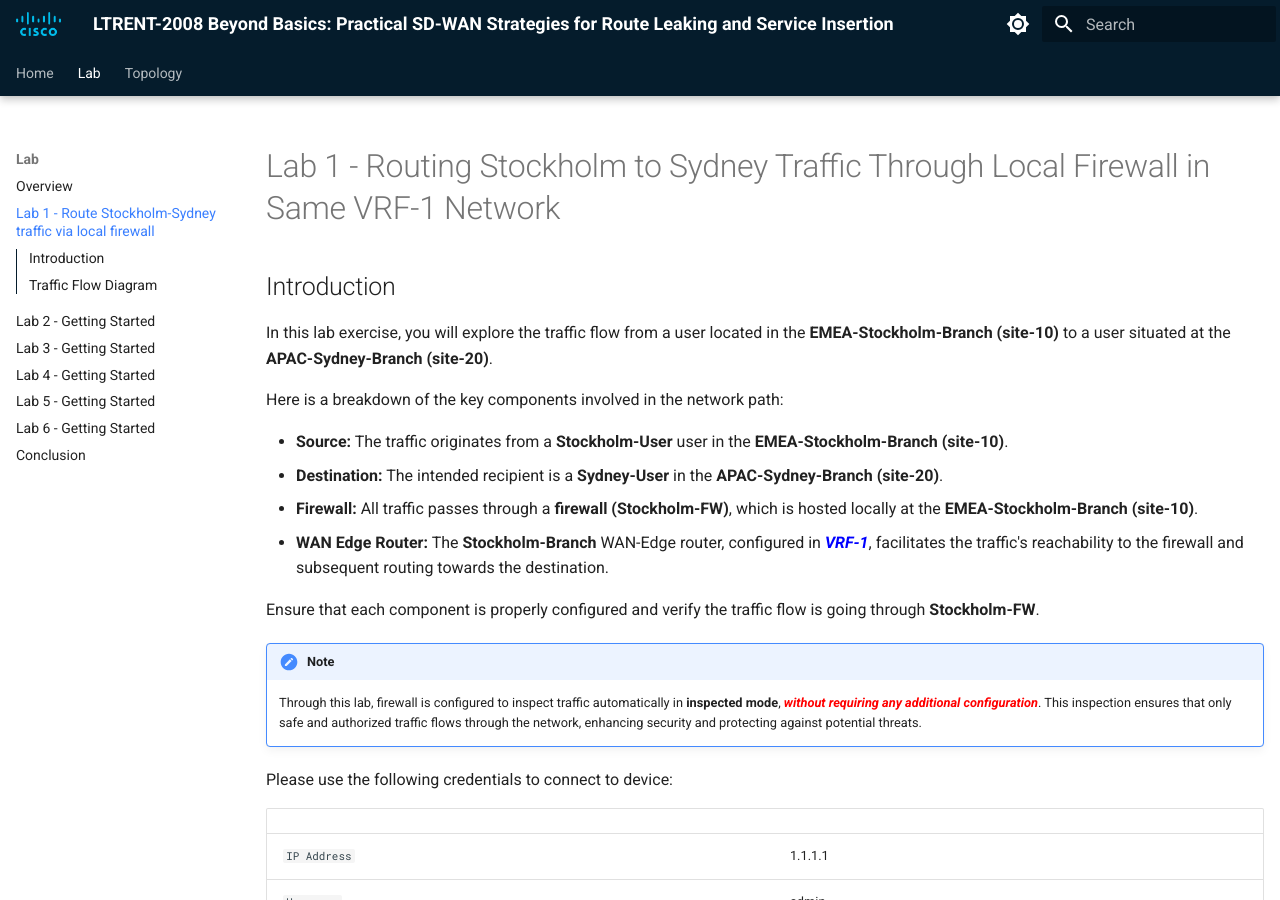
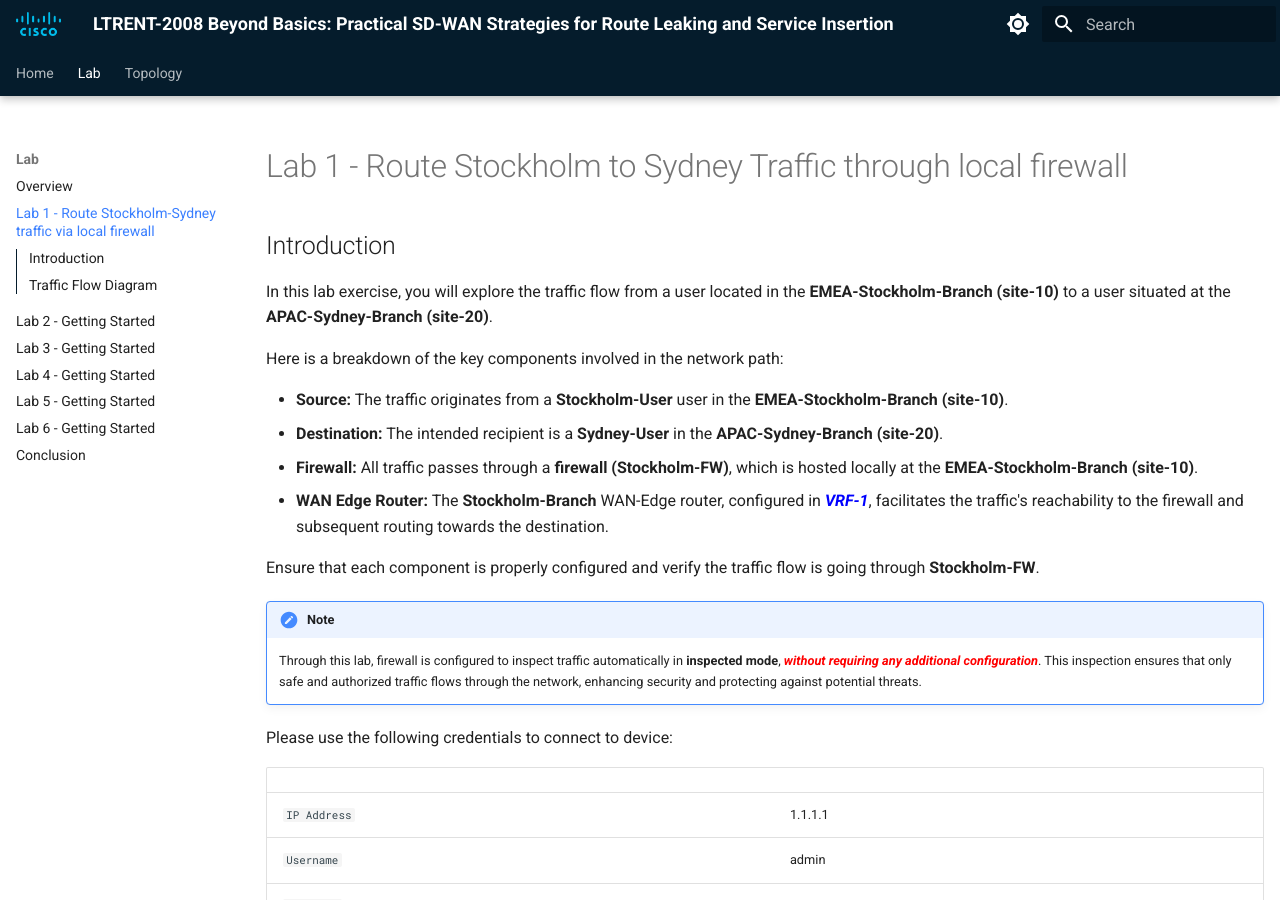
Before and after one commit to ciscodocs/ltrent-2008-clemea25, an MkDocs documentation site: the page built from docs/lab1_getting_started.md, in a window 1280 px wide and 900 px high. Built offline with MkDocs 1.6.1 and Material for MkDocs 9.7.7, drawn with Linux system fonts in a browser that asks for light colours.

Commit message:
Lab 1 Guide

```diff
--- a/docs/lab1_getting_started.md
+++ b/docs/lab1_getting_started.md
@@ -1,4 +1,4 @@
-# Lab 1 - Routing Stockholm to Sydney Traffic Through Local Firewall in Same VRF-1 Network
+# Lab 1 - Route Stockholm to Sydney Traffic through local firewall
 
 ## Introduction
 
```
